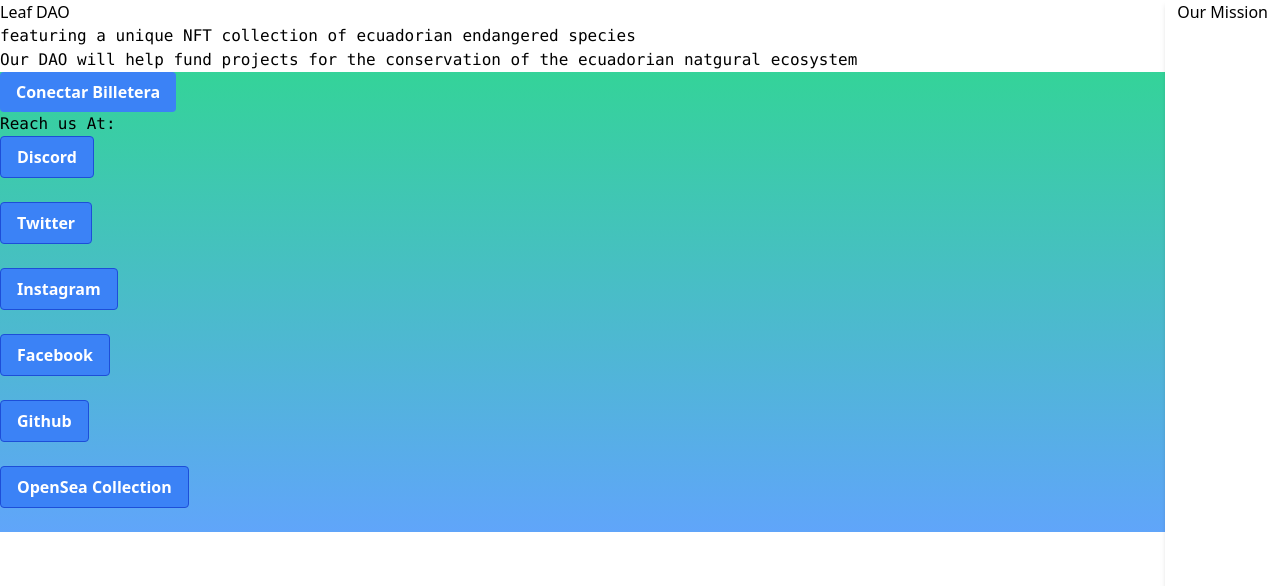
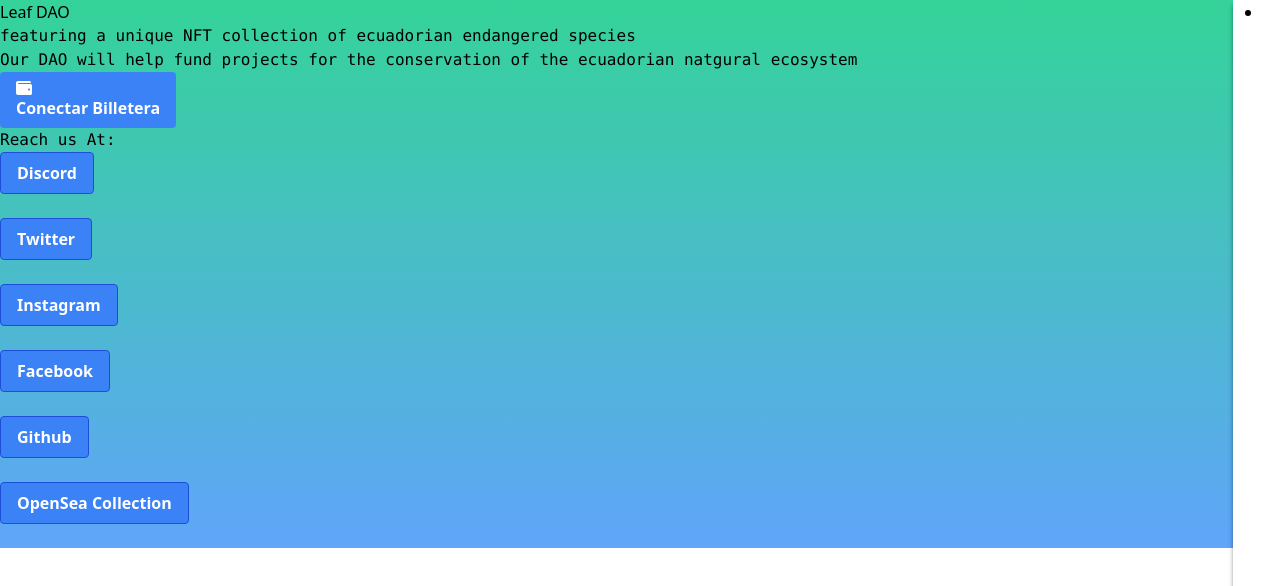
Before and after one commit to 123-code/ContDAO, a React (Create React App) app in the folder NFT_Landing/landing/: page / in a window 1280 px wide. Shown: the top 586 px of the page. Built offline with nearby package versions, Linux system fonts and the light colour scheme.

Commit message:
Updated File

```diff
--- a/NFT_Landing/landing/src/Components/Connectbutton.jsx
+++ b/NFT_Landing/landing/src/Components/Connectbutton.jsx
@@ -1,5 +1,7 @@
 import React,{useState} from 'react';
 import{ethers }from 'ethers';
+import {FaWallet} from 'react-icons/fa';
+
 
 const Connectbutton = ()=>{
     let [texto,settexto] = useState("Conectar Billetera");
@@ -9,6 +11,7 @@
 const conectar = async()=>{
     if(!window.ethereum){
         alert('No Web3 Detected');
+        console.info('No Web3 Detected');
         return;
     }
     else{
@@ -33,7 +36,7 @@
 
 return(
     <>
-    <button className=  "bg-blue-500 hover:bg-blue-700 text-white font-bold py-2 px-4 rounded" onClick={conectar}>{texto}</button>
+    <button className=  "bg-blue-500 hover:bg-blue-700 text-white font-bold py-2 px-4 rounded" onClick={conectar}> <FaWallet/> {texto}</button>
     </>
 )
 }
--- a/NFT_Landing/landing/src/Components/Nav.jsx
+++ b/NFT_Landing/landing/src/Components/Nav.jsx
@@ -10,11 +10,10 @@
             <>
               <nav className = "w-65 h-65 shadow-md bg-white px-3 absolute inset-y-0 right-0 ">
 
-               <h2 key={index}>{item}</h2>
+               <li key={index}>{item.index} </li>
 
                </nav>
             </>
-
           )
 
       })
--- a/NFT_Landing/landing/src/Pages/Main.js
+++ b/NFT_Landing/landing/src/Pages/Main.js
@@ -12,12 +12,12 @@
  let[icono,seticono] = useState(<AiFillFacebook/>);
 
 return(
-<>
+<div className="bg-gradient-to-t from-blue-400 to-emerald-400">
 <div classname = "font-mono">
 <Description/>
 </div>
 
-<div className="bg-gradient-to-t from-blue-400 to-emerald-400">
+<div >
 
 <Connectbutton/>
 
@@ -28,7 +28,7 @@
 
 </div>
 
-</>
+</div>
 )
 }
 export default Main;
@@ -66,7 +66,10 @@
             icons.map((icon,index)=>{
                 return(
                     <>
+                    <div>
                     <div key={index}> {icon} </div>
+                    </div>
+
                     </>
                 )
 
```
